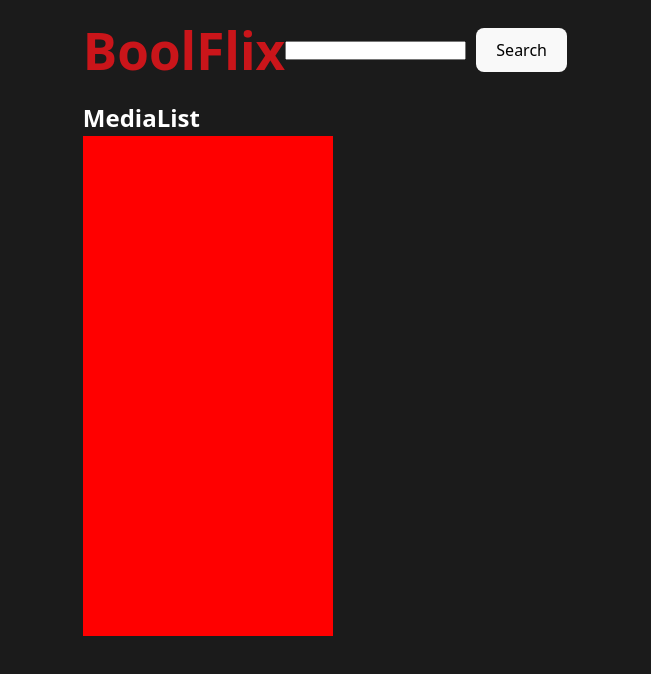
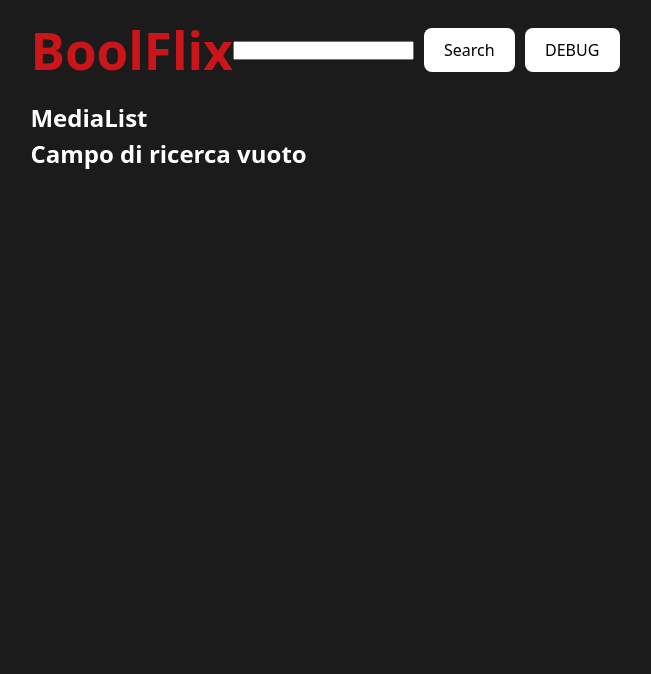
Before and after one commit to marcogulino-mg/react-boolflix, a React (Vite) app: page /search in a window 1280 px wide. Shown: the top 674 px of the page, without its empty margins (315-966 px from the left). Built offline with nearby package versions, Linux system fonts and the light colour scheme.

Commit message:
[feat] print media list with map method when btn is pressed in "MediaList.jsx"

```diff
--- a/src/components/Header.jsx
+++ b/src/components/Header.jsx
@@ -1,26 +1,30 @@
-import { useState } from "react";
+import { useState, useContext } from "react";
 import axios from "axios";
+// IMPORT Contexts
+import MediaContext from "../contexts/MediaContext";
 
 export default function Header() {
+  // List of Medias (TV Series, Movies)
+  const { medias, setMedias } = useContext(MediaContext);
+
   // Container Value of search
-  const [searchMedia, setSearchMedia] = useState("");
-
-  // API Specs definition
-  const options = {
-    method: "GET",
-    url: "https://api.themoviedb.org/3/search/movie?query=ritorno&include_adult=false&language=en-US&page=1",
-    headers: {
-      accept: "application/json",
-      Authorization: "Bearer 6c2e46075c8f0aaae13ed6e7b661b248",
-    },
-  };
+  const [searchMedia, setSearchMedia] = useState([]);
 
   // Functions
   function searchMedias() {
+    const apiKey = "6c2e46075c8f0aaae13ed6e7b661b248";
+    let querySearch = searchMedia;
+    let numPage = 1;
     axios
-      .request(options)
-      .then((res) => console.log(res.data))
+      .get(
+        `https://api.themoviedb.org/3/search/multi?api_key=${apiKey}&query=${querySearch}&include_adult=true&language=en-US&page=${numPage}`
+      )
+      .then((res) => setMedias(res.data))
       .catch((err) => console.error(err));
+  }
+
+  function print() {
+    console.log(medias);
   }
 
   return (
@@ -36,6 +40,7 @@ export default function Header() {
             onChange={(e) => setSearchMedia(e.target.value)}
           />
           <button onClick={searchMedias}>Search</button>
+          <button onClick={print}>DEBUG</button>
         </div>
       </div>
     </header>
--- a/src/components/MediaList.jsx
+++ b/src/components/MediaList.jsx
@@ -2,15 +2,22 @@
 import Media from "./children/Media";
 // IMPORT Contexts
 import { useContext } from "react";
-import PostContext from "../contexts/MediaContext";
+import MediaContext from "../contexts/MediaContext";
 
 export default function Medialist() {
-  const { medias } = useContext(PostContext);
+  // List of Medias (TV Series, Movies)
+  const { medias } = useContext(MediaContext);
 
   return (
     <>
       <h2>MediaList</h2>
-      <Media />
+      <div className="container-media">
+        {medias.results !== undefined ? (
+          medias.results.map((media) => <Media key={media.id} media={media} />)
+        ) : (
+          <h2>Campo di ricerca vuoto</h2>
+        )}
+      </div>
     </>
   );
 }
--- a/src/components/children/Media.jsx
+++ b/src/components/children/Media.jsx
@@ -1,7 +1,19 @@
-export default function Media() {
+export default function Media(props) {
   return (
     <>
-      <div className="media-card"></div>
+      <div className="media-card">
+        <img
+          src={
+            props.media.poster_path
+              ? "https://image.tmdb.org/t/p/w342" + props.media.poster_path
+              : props.media.profile_path
+              ? "https://image.tmdb.org/t/p/w342" + props.media.profile_path
+              : "https://ih1.redbubble.net/image.4905811357.8675/flat,750x,075,f-pad,750x1000,f8f8f8.jpg"
+          }
+          alt={props.media.title ? props.media.title : props.media.name}
+        />
+        <h3>{props.media.title ? props.media.title : props.media.name}</h3>
+      </div>
     </>
   );
 }
--- a/src/index.css
+++ b/src/index.css
@@ -37,6 +37,10 @@ h1 {
   color: rgb(202, 21, 26);
 }
 
+img {
+  max-width: 100%;
+}
+
 button {
   border-radius: 8px;
   border: 1px solid transparent;
@@ -44,7 +48,7 @@ button {
   font-size: 1em;
   font-weight: 500;
   font-family: inherit;
-  background-color: #1a1a1a;
+  background-color: rgb(255, 255, 255);
   cursor: pointer;
   transition: border-color 0.25s;
 }
@@ -54,19 +58,6 @@ button:hover {
 button:focus,
 button:focus-visible {
   outline: 4px auto -webkit-focus-ring-color;
-}
-
-@media (prefers-color-scheme: light) {
-  :root {
-    color: #213547;
-    background-color: #ffffff;
-  }
-  a:hover {
-    color: #747bff;
-  }
-  button {
-    background-color: #f9f9f9;
-  }
 }
 
 /* HEADER */
@@ -97,9 +88,19 @@ main {
   margin: 0 auto;
 }
 
+.container-media {
+  max-width: 1200px;
+  display: flex;
+  flex-wrap: wrap;
+  justify-content: space-between;
+  gap: 20px;
+}
+
 .media-card {
-  /* DEBUG */
-  background-color: red;
-  height: 500px;
-  width: 250px;
+  height: 450px;
+  width: 270px;
 }
+
+.media-card > img {
+  height: 450px;
+}
--- a/src/pages/MediaPage.jsx
+++ b/src/pages/MediaPage.jsx
@@ -1,4 +1,4 @@
-// Import MediaList.jsx
+// IMPORT MediaList.jsx
 import MediaList from "../components/MediaList";
 
 export default function Mediapage() {
```
Also changed, not shown: src/App.jsx (+5 -5 lines).
